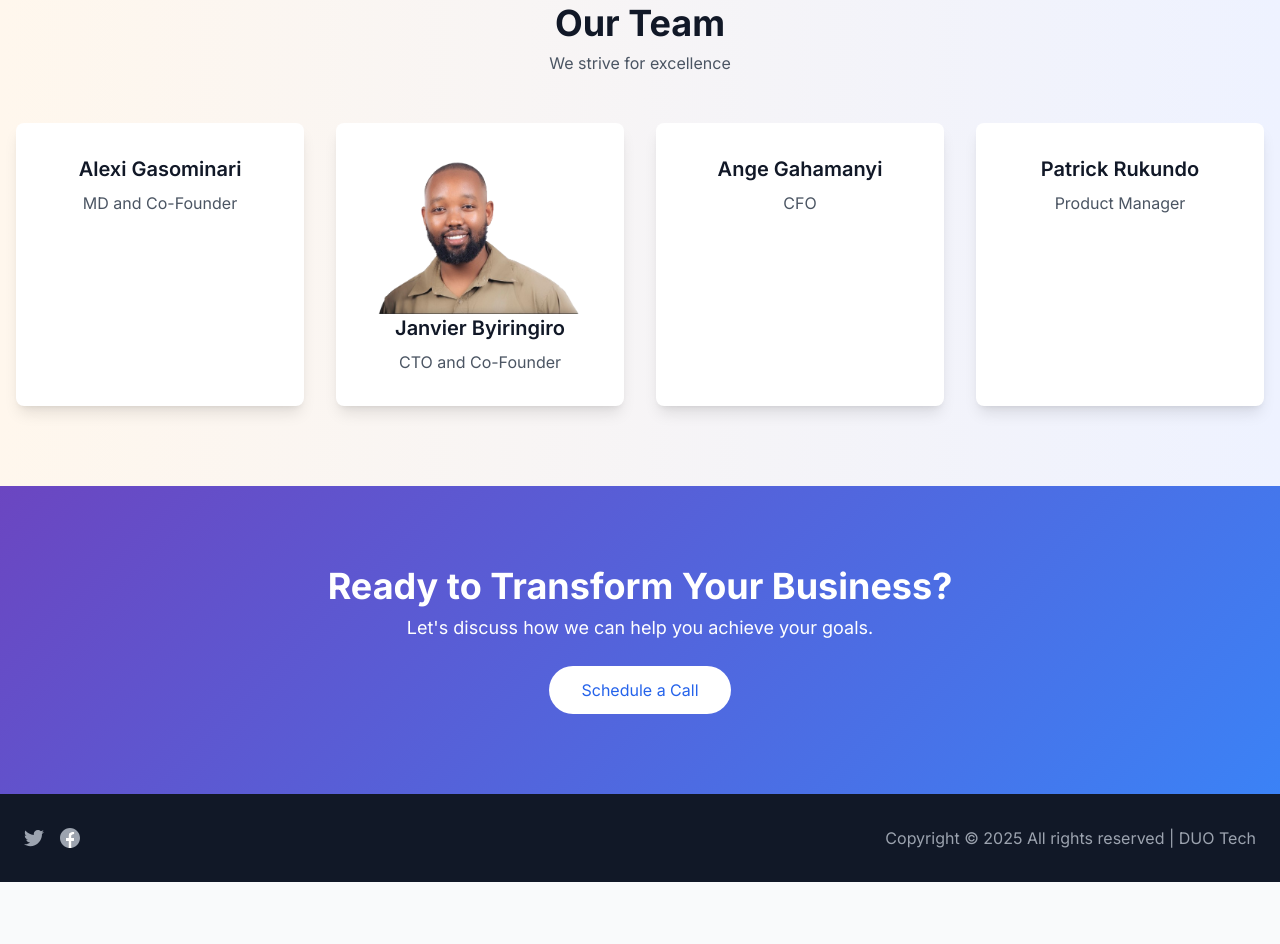
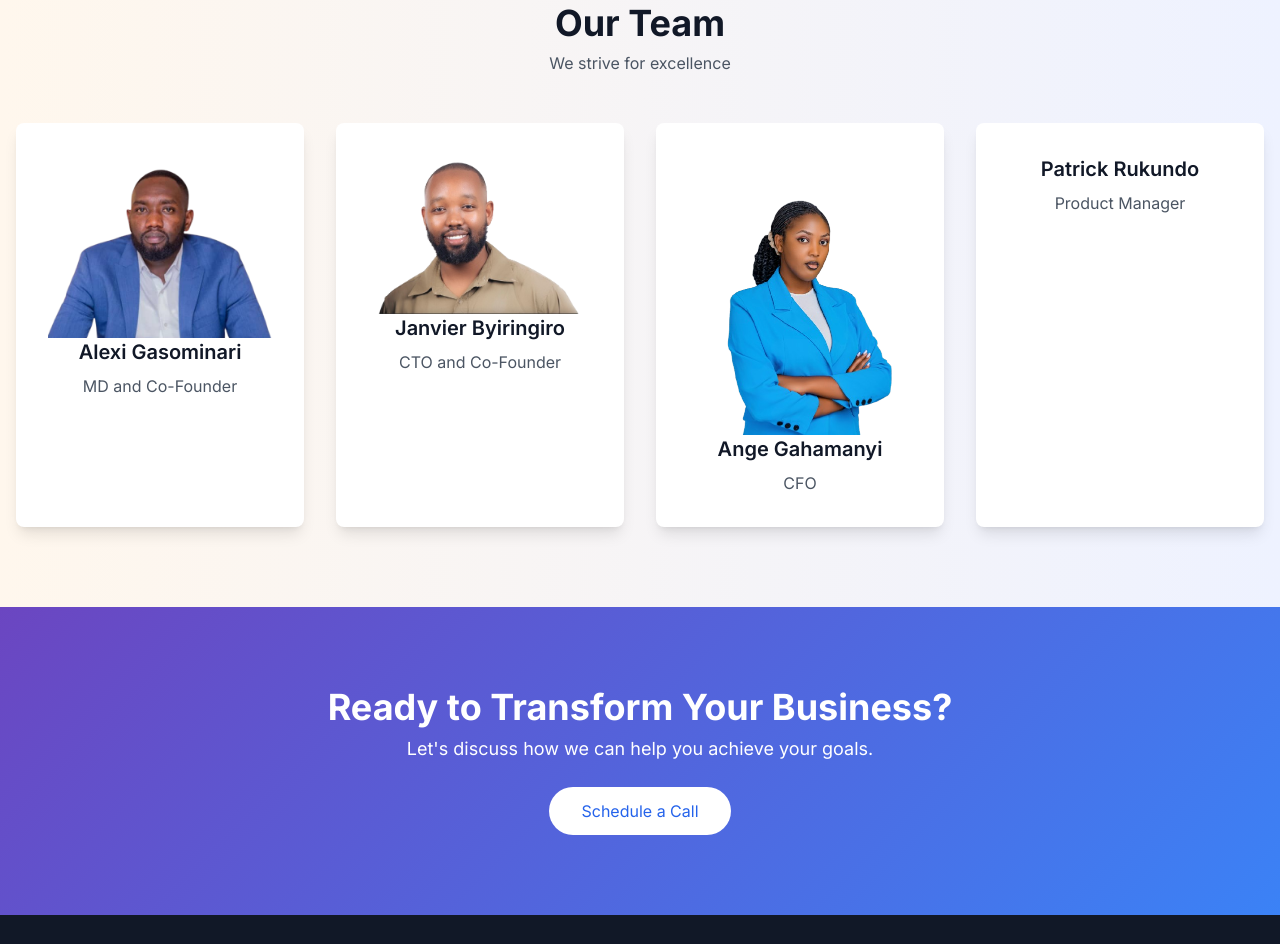
Before and after one commit to jenzzly/duo, a plain HTML site: page index.html in a window 1280 px wide. Shown: the part 1443-2387 px from the top of the page. Before the commit the page ends 2325 px from the top, so only its background shows below. Drawn offline with nearby package versions, Linux system fonts and the light colour scheme.

Commit message:
update image

```diff
--- a/index.html
+++ b/index.html
@@ -122,6 +122,7 @@
             <p class="text-gray-600 mt-2">We strive for excellence</p>
             <div class="grid md:grid-cols-4 gap-8 mt-12">
                 <div class="p-8 bg-white rounded-lg shadow-lg hover:shadow-xl transition hover-scale">
+                    <img src="images/gasomi.png" alt="DuoTech Logo" class="">
                     <h3 class="text-xl font-semibold text-gray-900">Alexi Gasominari</h3>
                     <p class="text-gray-600 mt-2">MD and Co-Founder</p>
                 </div>
@@ -131,6 +132,7 @@
                     <p class="text-gray-600 mt-2">CTO and Co-Founder</p>
                 </div>
                 <div class="p-8 bg-white rounded-lg shadow-lg hover:shadow-xl transition hover-scale">
+                    <img src="images/ange.png" alt="DuoTech Logo" class="">
                     <h3 class="text-xl font-semibold text-gray-900">Ange Gahamanyi</h3>
                     <p class="text-gray-600 mt-2">CFO</p>
                 </div>
```
Also changed, not shown: images/ange.png (added), images/gasomi.png (added).
